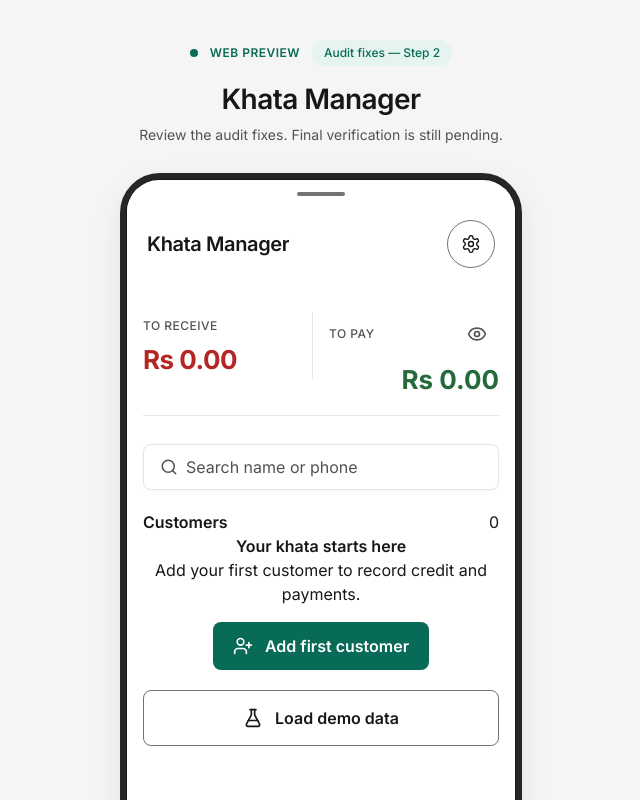
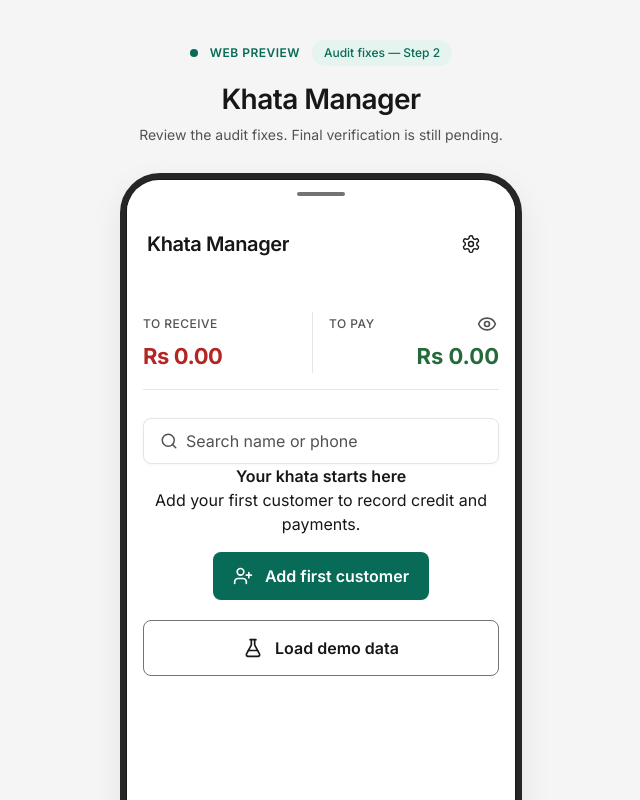
Before and after one commit to dawoodanimation-creator/khatamanger, a React (Vite) app: page / in a window 1280 px wide. Shown: the top 800 px of the page, without its empty margins (319-959 px from the left). Built offline with nearby package versions, Linux system fonts and the light colour scheme; a web font is replaced by a local one.

Commit message:
fix(ui): polish minimalist layout, alignment, tabs, and App.test.tsx

```diff
--- a/src/components/BalanceSummary.tsx
+++ b/src/components/BalanceSummary.tsx
@@ -11,37 +11,52 @@ interface BalanceSummaryProps {
 
 export function BalanceSummary({ outstanding, payable, hidden, onToggleHidden }: BalanceSummaryProps) {
   const { t } = useI18n();
+  const outstandingText = hidden ? '••••••' : money(outstanding, t('currencyLabel'));
+  const payableText = hidden ? '••••••' : money(payable, t('currencyLabel'));
+  const shouldStack = !hidden && (outstandingText.length >= 13 || payableText.length >= 13);
 
   return (
     <section className="outstanding-card summary-minimalist" aria-label={t('overview')}>
-      <div className="summary-columns">
+      <div className={`summary-columns ${shouldStack ? 'summary-columns-stacked' : ''}`}>
         {/* "You will get" (To receive) */}
         <div className="summary-col summary-receive">
           <div className="summary-col-header">
             <span className="summary-label">{t('toReceive')}</span>
             <span className="sr-only">{t('outstanding')}</span>
+            {shouldStack && (
+              <button
+                type="button"
+                className="summary-eye-btn"
+                aria-label={hidden ? t('showBalances') : t('hideBalances')}
+                onClick={onToggleHidden}
+              >
+                {hidden ? <EyeOff size={18} aria-hidden="true" /> : <Eye size={18} aria-hidden="true" />}
+              </button>
+            )}
           </div>
           <bdi dir="ltr" className="summary-amount hero-receive-amount dominant amount-receive">
-            {hidden ? '••••••' : money(outstanding, t('currencyLabel'))}
+            {outstandingText}
           </bdi>
         </div>
 
         {/* "You will give" (To pay) */}
         <div className="summary-col summary-pay">
-          <div className="summary-col-header flex items-center justify-between">
+          <div className="summary-col-header">
             <span className="summary-label">{t('toPay')}</span>
             <span className="sr-only">{t('payable')}</span>
-            <button
-              type="button"
-              className="summary-eye-btn"
-              aria-label={hidden ? t('showBalances') : t('hideBalances')}
-              onClick={onToggleHidden}
-            >
-              {hidden ? <EyeOff size={18} aria-hidden="true" /> : <Eye size={18} aria-hidden="true" />}
-            </button>
+            {!shouldStack && (
+              <button
+                type="button"
+                className="summary-eye-btn"
+                aria-label={hidden ? t('showBalances') : t('hideBalances')}
+                onClick={onToggleHidden}
+              >
+                {hidden ? <EyeOff size={18} aria-hidden="true" /> : <Eye size={18} aria-hidden="true" />}
+              </button>
+            )}
           </div>
           <bdi dir="ltr" className="summary-amount hero-pay-amount amount-pay">
-            {hidden ? '••••••' : money(payable, t('currencyLabel'))}
+            {payableText}
           </bdi>
         </div>
       </div>
--- a/src/components/FilterChips.tsx
+++ b/src/components/FilterChips.tsx
@@ -34,11 +34,11 @@ export function FilterChips({ current, onChange, counts }: FilterChipsProps) {
               type="button"
               role="radio"
               aria-checked={isActive}
-              className={`filter-chip filter-tab ${isActive ? 'filter-chip-active' : ''}`}
+              className={`filter-tab-btn ${isActive ? 'filter-tab-active' : ''}`}
               onClick={() => onChange(chip.id)}
             >
-              <span className="filter-chip-label">{chip.label}</span>
-              <span className="filter-chip-count">{chip.count}</span>
+              <span className="filter-tab-label">{chip.label}</span>
+              <span className="filter-tab-count">{chip.count}</span>
             </button>
           );
         })}
--- a/src/screens/Home.tsx
+++ b/src/screens/Home.tsx
@@ -113,17 +113,6 @@ export function Home() {
           <FilterChips current={filter} onChange={setFilter} counts={counts} />
         )}
 
-        {/* Customer List Header & Counts */}
-        <div className="section-heading flex items-center justify-between">
-          <h2 className="section-title">{t('customers')}</h2>
-          <span
-            className="count-text"
-            aria-label={`${matchingCustomers.length} ${t('customers')}`}
-          >
-            {matchingCustomers.length}
-          </span>
-        </div>
-
         {/* Empty States */}
         {ledger.customers.length === 0 ? (
           <div className="empty-state-minimal text-center">
--- a/src/styles.css
+++ b/src/styles.css
@@ -358,7 +358,8 @@ bdi[dir=ltr], .reminder-message, .entry-amount { line-height: var(--type-line-bo
 .transaction-actions.side-by-side { position: sticky; bottom: var(--layout-sticky-offset); z-index: 10; display: grid; grid-template-columns: 1fr 1fr; gap: var(--space-s3); background: var(--color-background); border-top: 1px solid var(--color-card-border, #dbe6df); padding: var(--space-s3) var(--space-s5) max(var(--space-s3), env(safe-area-inset-bottom)); }
 [data-theme=dark] .transaction-actions.side-by-side { border-top-color: #293f34; }
 .transaction-actions.side-by-side::before { content: ''; position: absolute; left: 0; right: 0; bottom: 100%; height: 24px; pointer-events: none; background: linear-gradient(to top, var(--color-background), transparent); }
-.button-credit-action { background: var(--color-owed); color: var(--color-on-danger); border: 0; font-weight: var(--type-weight-semibold); min-height: 50px; height: 50px; border-radius: var(--radius-control); display: flex; align-items: center; justify-content: center; gap: var(--space-s2); text-decoration: none; transition: transform var(--motion-fast), opacity var(--motion-fast); }
+.settings-btn { border: 0 !important; background: transparent; }
+.button-credit-action { background: var(--color-primary); color: var(--color-on-primary); border: 0; font-weight: var(--type-weight-semibold); min-height: 50px; height: 50px; border-radius: var(--radius-control); display: flex; align-items: center; justify-content: center; gap: var(--space-s2); text-decoration: none; transition: transform var(--motion-fast), opacity var(--motion-fast); }
 .button-credit-action:active { transform: scale(0.97); }
 .button-payment-action { background: var(--color-primary); color: var(--color-on-primary); border: 0; font-weight: var(--type-weight-semibold); min-height: 50px; height: 50px; border-radius: var(--radius-control); display: flex; align-items: center; justify-content: center; gap: var(--space-s2); text-decoration: none; transition: transform var(--motion-fast), opacity var(--motion-fast); }
 .button-payment-action:active { transform: scale(0.97); }
@@ -567,22 +568,28 @@ bdi[dir=ltr], .reminder-message, .entry-amount { line-height: var(--type-line-bo
 .summary-minimalist::after { display: none !important; }
 [data-theme=dark] .summary-minimalist { border-bottom-color: #262626 !important; }
 .summary-columns { display: grid; grid-template-columns: 1fr 1fr; gap: var(--space-s4); align-items: start; }
+.summary-columns-stacked { grid-template-columns: 1fr; gap: var(--space-s3); }
 .summary-col { display: flex; flex-direction: column; gap: var(--space-s1); min-width: 0; }
+.summary-col-header { display: flex; align-items: center; justify-content: space-between; min-height: 24px; gap: var(--space-s2); }
 .summary-receive { border-inline-end: 1px solid var(--color-border-subtle, #e5e5e5); padding-inline-end: var(--space-s4); }
+.summary-columns-stacked .summary-receive { border-inline-end: 0; padding-inline-end: 0; border-bottom: 1px solid var(--color-border-subtle, #e5e5e5); padding-bottom: var(--space-s3); }
 [data-theme=dark] .summary-receive { border-inline-end-color: #262626; }
-.summary-label { font-size: var(--type-size-xs); font-weight: var(--type-weight-medium); color: var(--color-muted); text-transform: uppercase; letter-spacing: 0.04em; }
-.summary-amount { font-size: clamp(20px, 5.5vw, 26px); font-weight: var(--type-weight-bold); line-height: 1.25; word-break: break-word; overflow-wrap: anywhere; }
+[data-theme=dark] .summary-columns-stacked .summary-receive { border-bottom-color: #262626; }
+.summary-label { font-size: var(--type-size-xs); font-weight: var(--type-weight-medium); color: var(--color-muted); text-transform: uppercase; letter-spacing: 0.04em; line-height: 1.2; }
+.summary-amount { font-size: clamp(16px, 4.5vw, 22px); font-weight: var(--type-weight-bold); line-height: 1.25; white-space: nowrap; }
+.summary-columns-stacked .hero-pay-amount { text-align: start; }
 .amount-receive { color: var(--color-owed); }
 .amount-pay { color: var(--color-payable); }
-.summary-eye-btn { border: 0; background: transparent; color: var(--color-muted); cursor: pointer; min-width: 44px; min-height: 44px; display: grid; place-items: center; border-radius: var(--radius-pill); padding: 0; }
+.summary-eye-btn { position: relative; border: 0; background: transparent; color: var(--color-muted); cursor: pointer; width: 24px; height: 24px; min-width: 24px; min-height: 24px; display: grid; place-items: center; border-radius: var(--radius-pill); padding: 0; flex-shrink: 0; }
+.summary-eye-btn::before { content: ''; position: absolute; inset: -10px; }
 .summary-eye-btn:hover { color: var(--color-text); }
 
 /* Underlined Text Filter Tabs */
 .filter-tabs-container { margin-top: var(--space-s2); border-bottom: 1px solid var(--color-border-subtle, #e5e5e5); overflow-x: auto; scrollbar-width: none; }
 [data-theme=dark] .filter-tabs-container { border-bottom-color: #262626; }
 .filter-tabs-container::-webkit-scrollbar { display: none; }
-.filter-tabs-row { display: flex; gap: var(--space-s2); min-width: max-content; padding-inline-end: var(--space-s4); }
-.filter-tab-btn { background: transparent; border: 0; border-bottom: 2px solid transparent; padding: var(--space-s3) var(--space-s1); min-height: 48px; font-size: var(--type-size-sm); font-weight: var(--type-weight-medium); color: var(--color-muted); cursor: pointer; display: inline-flex; align-items: center; gap: var(--space-s2); transition: all var(--motion-fast); border-radius: 0; }
+.filter-tabs-row { display: flex; gap: var(--space-s4); min-width: max-content; padding-inline-end: var(--space-s4); }
+.filter-tab-btn { background: transparent; border: 0; border-bottom: 2px solid transparent; padding: var(--space-s3) var(--space-s1); min-height: 48px; font-size: var(--type-size-sm); font-weight: var(--type-weight-medium); color: var(--color-muted); cursor: pointer; display: inline-flex; align-items: center; gap: var(--space-s2); transition: all var(--motion-fast); border-radius: 0; white-space: nowrap; flex-shrink: 0; }
 .filter-tab-btn:hover { color: var(--color-text); }
 .filter-tab-active { color: var(--color-primary) !important; font-weight: var(--type-weight-bold) !important; border-bottom-color: var(--color-primary) !important; }
 .filter-tab-count { font-size: var(--type-size-xs); color: var(--color-muted); font-weight: var(--type-weight-normal); }
@@ -593,7 +600,7 @@ bdi[dir=ltr], .reminder-message, .entry-amount { line-height: var(--type-line-bo
 [data-theme=dark] .customer-row-item { border-bottom-color: #262626 !important; }
 .customer-row-item:last-child { border-bottom: none !important; }
 .customer-card-main-link { width: 100%; display: flex; align-items: center; justify-content: space-between; gap: var(--space-s3); text-decoration: none; color: inherit; min-width: 0; }
-.avatar-neutral { background: var(--color-surface-muted, #f5f5f5) !important; color: var(--color-text) !important; border: 1px solid var(--color-border-subtle, #e5e5e5) !important; width: 44px !important; height: 44px !important; min-width: 44px !important; min-height: 44px !important; border-radius: var(--radius-control) !important; font-size: 15px !important; font-weight: var(--type-weight-bold) !important; }
+.avatar-neutral { background: var(--color-surface-muted, #f5f5f5) !important; color: var(--color-text) !important; border: 1px solid var(--color-border-subtle, #e5e5e5) !important; width: 44px !important; height: 44px !important; min-width: 44px !important; min-height: 44px !important; border-radius: var(--radius-pill) !important; font-size: 15px !important; font-weight: var(--type-weight-bold) !important; display: grid; place-items: center; flex-shrink: 0; }
 [data-theme=dark] .avatar-neutral { background: #262626 !important; border-color: #333333 !important; }
 .customer-row-item .customer-name { font-size: 16px; font-weight: var(--type-weight-semibold); color: var(--color-text); }
 .customer-row-item .customer-subtext { font-size: 13px; color: var(--color-muted); }
@@ -611,17 +618,48 @@ bdi[dir=ltr], .reminder-message, .entry-amount { line-height: var(--type-line-bo
 .detail-balance-block { display: flex; flex-direction: column; gap: 2px; }
 .detail-balance-label { font-size: var(--type-size-xs); font-weight: var(--type-weight-medium); color: var(--color-muted); text-transform: uppercase; letter-spacing: 0.04em; }
 .detail-balance-amount { font-size: clamp(24px, 7vw, 32px); font-weight: var(--type-weight-bold); line-height: 1.2; }
-.customer-hero-actions-group { display: flex; align-items: center; gap: var(--space-s2); width: 100%; }
-.action-pill-btn { flex: 1; min-height: 48px; height: 48px; border-radius: var(--radius-control); display: inline-flex; align-items: center; justify-content: center; gap: var(--space-s2); font-size: var(--type-size-label); font-weight: var(--type-weight-medium); border: 1px solid var(--color-border-subtle, #e5e5e5); background: var(--color-surface); color: var(--color-text); text-decoration: none; cursor: pointer; transition: all var(--motion-fast); }
+.customer-hero-actions-group { display: flex; align-items: stretch; gap: var(--space-s2); width: 100%; }
+.action-pill-btn { flex: 1 1 0; min-width: 0; min-height: 48px; height: 48px; padding: 0 var(--space-s2); border-radius: var(--radius-control); display: inline-flex; align-items: center; justify-content: center; gap: 6px; font-size: var(--type-size-label); font-weight: var(--type-weight-medium); border: 1px solid var(--color-border-subtle, #e5e5e5); background: var(--color-surface); color: var(--color-text); text-decoration: none; cursor: pointer; transition: all var(--motion-fast); white-space: nowrap; }
 [data-theme=dark] .action-pill-btn { border-color: #262626; }
 .action-pill-btn:hover { background: var(--color-surface-muted); }
 .action-pill-whatsapp { color: var(--color-payable); }
 [data-theme=dark] .action-pill-whatsapp { color: var(--color-payable); }
 
+/* Customer Detail History Rows (Hairline dividers only, no bordered cards) */
+.transaction-row-item { border: 0 !important; border-bottom: 1px solid var(--color-border-subtle, #e5e5e5) !important; border-radius: 0 !important; background: transparent !important; box-shadow: none !important; padding: var(--space-s3) 0 !important; display: flex; flex-direction: column; gap: var(--space-s2); }
+[data-theme=dark] .transaction-row-item { border-bottom-color: #262626 !important; }
+.transaction-row-item:last-child { border-bottom: none !important; }
+.transaction-main-row { display: flex; align-items: flex-start; gap: var(--space-s3); width: 100%; min-width: 0; }
+.entry-icon { width: 32px; height: 32px; border-radius: var(--radius-pill); display: grid; place-items: center; flex-shrink: 0; background: var(--color-surface-muted); color: var(--color-text); }
+.entry-icon.entry-credit { color: var(--color-owed); }
+.entry-icon.entry-payment { color: var(--color-payable); }
+.entry-title-col { display: flex; flex-direction: column; gap: 2px; min-width: 0; flex: 1; }
+.entry-type-title { font-size: var(--type-size-body); font-weight: var(--type-weight-semibold); color: var(--color-text); line-height: 1.3; }
+.entry-date-text { font-size: var(--type-size-xs); color: var(--color-muted); line-height: 1.3; }
+.entry-amount-col { display: flex; flex-direction: column; align-items: flex-end; gap: 2px; flex-shrink: 0; text-align: end; }
+.entry-amount { font-size: var(--type-size-body); font-weight: var(--type-weight-bold); white-space: nowrap; line-height: 1.3; }
+.running-balance-quiet { font-size: var(--type-size-xs); color: var(--color-muted); white-space: nowrap; line-height: 1.3; }
+
 /* Customer Detail Bottom Sticky Bar */
-.btn-udhaar-primary { background: var(--color-primary) !important; color: var(--color-on-primary) !important; min-height: 56px !important; height: 56px !important; font-size: 16px !important; font-weight: var(--type-weight-bold) !important; border: 0 !important; border-radius: var(--radius-control) !important; box-shadow: none !important; }
-.btn-payment-outline { background: var(--color-surface) !important; color: var(--color-text) !important; min-height: 56px !important; height: 56px !important; font-size: 16px !important; font-weight: var(--type-weight-bold) !important; border: 1px solid var(--color-border-subtle, #e5e5e5) !important; border-radius: var(--radius-control) !important; }
+.btn-udhaar-primary { background: var(--color-primary) !important; color: var(--color-on-primary) !important; min-height: 56px !important; height: 56px !important; font-size: 16px !important; font-weight: var(--type-weight-bold) !important; border: 0 !important; border-radius: var(--radius-control) !important; box-shadow: none !important; white-space: nowrap; }
+.btn-payment-outline { background: var(--color-surface) !important; color: var(--color-text) !important; min-height: 56px !important; height: 56px !important; font-size: 16px !important; font-weight: var(--type-weight-bold) !important; border: 1px solid var(--color-border-subtle, #e5e5e5) !important; border-radius: var(--radius-control) !important; white-space: nowrap; }
 [data-theme=dark] .btn-payment-outline { border-color: #262626 !important; }
+
+/* Transaction Form Customer Quiet Line */
+.transaction-customer-quiet-line { display: flex; flex-wrap: wrap; align-items: center; justify-content: space-between; gap: var(--space-s2) var(--space-s3); padding: var(--space-s3) 0; border-bottom: 1px solid var(--color-border-subtle, #e5e5e5); }
+[data-theme=dark] .transaction-customer-quiet-line { border-bottom-color: #262626; }
+.transaction-customer-quiet-line > div:first-child { flex: 1 1 140px; min-width: 0; }
+.customer-line-name { font-size: var(--type-size-sm); font-weight: var(--type-weight-semibold); min-width: 0; overflow: hidden; text-overflow: ellipsis; white-space: nowrap; }
+.customer-line-balance { flex: 0 0 auto; display: flex; align-items: center; gap: 6px; white-space: nowrap; font-size: var(--type-size-xs); }
+.customer-line-balance .balance { display: inline-flex; flex-direction: row; align-items: center; gap: 6px; }
+.customer-line-balance .balance-amount { font-size: var(--type-size-sm); font-weight: var(--type-weight-bold); white-space: nowrap; }
+
+/* Transaction Form Optional Sections (+ Due date, + Items, + Note) */
+.form-collapsed-options { display: flex; flex-wrap: wrap; gap: 16px; align-items: center; margin-top: var(--space-s4); }
+.text-link-quiet { position: relative; display: inline-flex; align-items: center; gap: 6px; min-height: 44px; padding: 0 var(--space-s3); background: transparent; border: 1px solid var(--color-border-subtle, #e5e5e5); border-radius: var(--radius-control); color: var(--color-primary); font-size: var(--type-size-sm); font-weight: var(--type-weight-medium); cursor: pointer; white-space: nowrap; }
+[data-theme=dark] .text-link-quiet { border-color: #262626; }
+.text-link-quiet:hover { background: var(--color-surface-muted); }
+.due-date-block, .items-section-block, .note-field-block { flex: 1 1 100%; width: 100%; margin-top: 0; }
 
 /* Phone Settings Style */
 .settings-group { display: flex; flex-direction: column; gap: var(--space-s2); margin-bottom: var(--space-s4); }
@@ -637,9 +675,11 @@ bdi[dir=ltr], .reminder-message, .entry-amount { line-height: var(--type-line-bo
 .page-content { padding-inline: 16px; }
 .home-actions,
 .transaction-actions,
+.transaction-actions.side-by-side { padding-inline: 16px; background: var(--color-background); border-top: 1px solid var(--color-border-subtle, #e5e5e5); }
 .customer-form-sticky-bar,
-.transaction-form-sticky-bar { padding-inline: 16px; background: var(--color-background); border-top: 1px solid var(--color-border-subtle, #e5e5e5); }
+.transaction-form-sticky-bar { margin-inline: -16px; padding-inline: 16px; background: var(--color-background); border-top: 1px solid var(--color-border-subtle, #e5e5e5); }
 [data-theme=dark] .home-actions,
 [data-theme=dark] .transaction-actions,
+[data-theme=dark] .transaction-actions.side-by-side,
 [data-theme=dark] .customer-form-sticky-bar,
 [data-theme=dark] .transaction-form-sticky-bar { border-top-color: #262626; }
```
Also changed, not shown: src/screens/CustomerDetail.tsx (+6 -5 lines), 1 other file (tests, documents, lock files or other folders).
